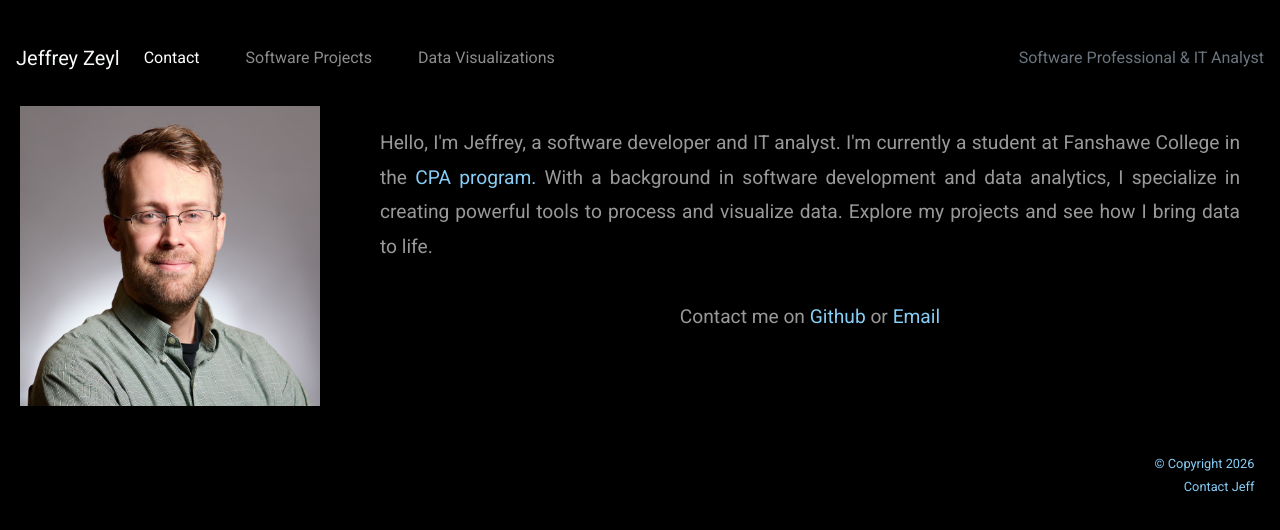
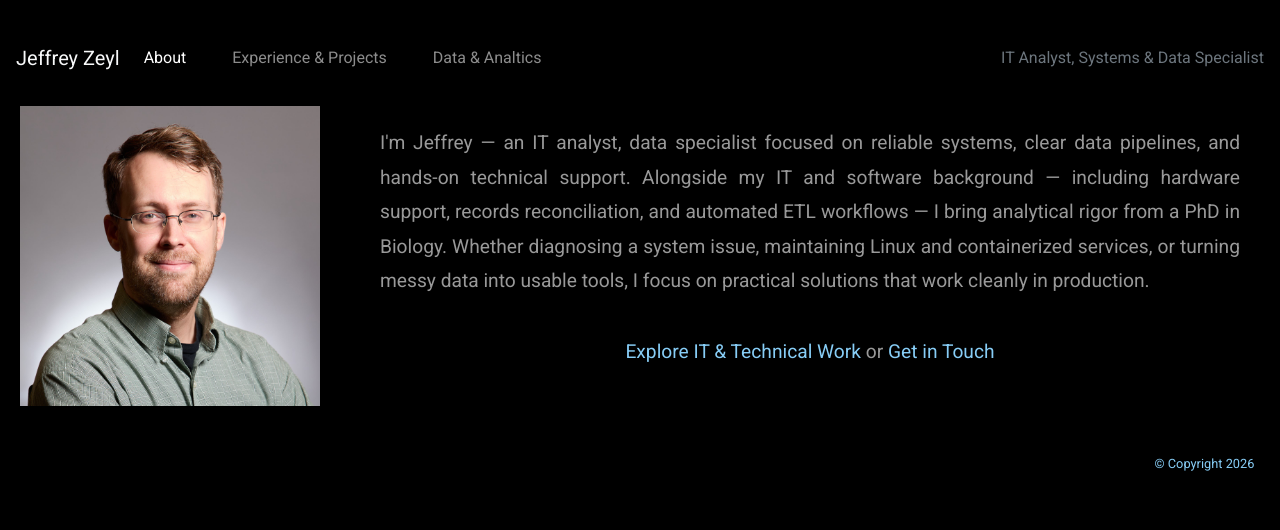
Before and after one commit to jzeyl/jzeyl.github.io, a plain HTML site: page index.html in a window 1280 px wide. Drawn offline with nearby package versions, Linux system fonts and the light colour scheme.

Commit message:
upate text

```diff
--- a/index.html
+++ b/index.html
@@ -39,19 +39,19 @@
     <div class="collapse navbar-collapse" id="mainNav">
         <ul class="navbar-nav me-auto mb-2 mb-md-0">
             <li class="nav-item">
-                <a class="nav-link active" href="index.html">Contact</a>
+                <a class="nav-link active" href="index.html">About</a>
             </li>
             <li class="nav-item">
-                <a class="nav-link" href="projects.html">Software Projects</a>
+                <a class="nav-link" href="projects.html">Experience & Projects</a>
             </li>
             <li class="nav-item">
-                <a class="nav-link" aria-current="page" href="dataviz.html">Data Visualizations</a>
+                <a class="nav-link" aria-current="page" href="dataviz.html">Data & Analtics</a>
             </li>
 
         </ul>
 
         <span class="navbar-text text-secondary">
-            Software Professional & IT Analyst
+            IT Analyst, Systems & Data Specialist
         </span>
     </div>
 </nav>
@@ -66,22 +66,18 @@
 			</aside>
 			<section>
 				<p style="padding: 20px;">
-					Hello, I'm Jeffrey, a software developer and IT analyst. I'm currently a student
-					at Fanshawe College in the <a href="https://www.fanshawec.ca/programs/cpa3-computer-programming-and-analysis-co-op/courses-next">CPA program.</a>
-					With a background in software development and data analytics, I specialize in
-					creating powerful tools to process and visualize data. Explore my projects and see how
-					I bring data to life.
+					I'm Jeffrey — an IT analyst, data specialist focused on reliable systems, clear data pipelines, and hands-on technical support. Alongside my IT and software background — including hardware support, records reconciliation, and automated ETL workflows — I bring analytical rigor from a PhD in Biology. Whether diagnosing a system issue, maintaining Linux and containerized services, or turning messy data into usable tools, I focus on practical solutions that work cleanly in production.
 					</p>
 
 
 
 
-				<p id="contactme">Contact me on <a href=https://github.com/jzeyl>Github</a> or <a href="mailto:j_zeyl@fanshaweonline.ca">Email </a></p>
+				<p id="contactme"> <a href=https://github.com/jzeyl>Explore IT & Technical Work</a> or <a href="mailto:jeffzeyl@gmail.com">Get in Touch </a></p>
 
 			</section>
 	</main>
 
-			<footer><p>&copy; Copyright 2026<br> <a href="mailto:j_zeyl@fanshaweonline.ca">Contact Jeff</a></p></footer>
+			<footer><p>&copy; Copyright 2026<br> </p></footer>
 
 	</body>
 </html>
```
Also changed, not shown: dataviz.html (+5 -5 lines), projects.html (+5 -5 lines).
